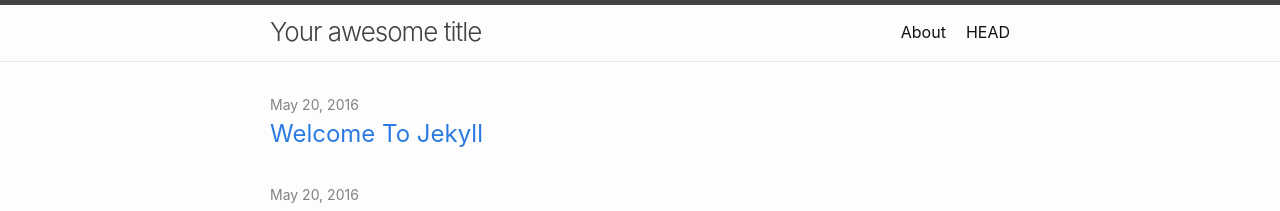
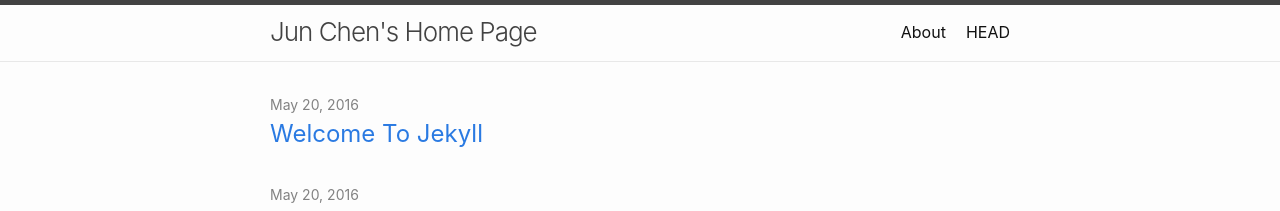
Before and after one commit to chenjunonly/home, a Jekyll site: the page built from index.md, in a window 1280 px wide. Shown: the top 211 px of the page. Built offline with Jekyll 4.4.1, drawn with Linux system fonts in a browser that asks for light colours.

Commit message:
Update _config.yml

```diff
--- a/_config.yml
+++ b/_config.yml
@@ -1,4 +1,4 @@
-title: Your awesome title
+title: Jun Chen's Home Page
 author:
   name: GitHub User
   email: your-email@domain.com
```
